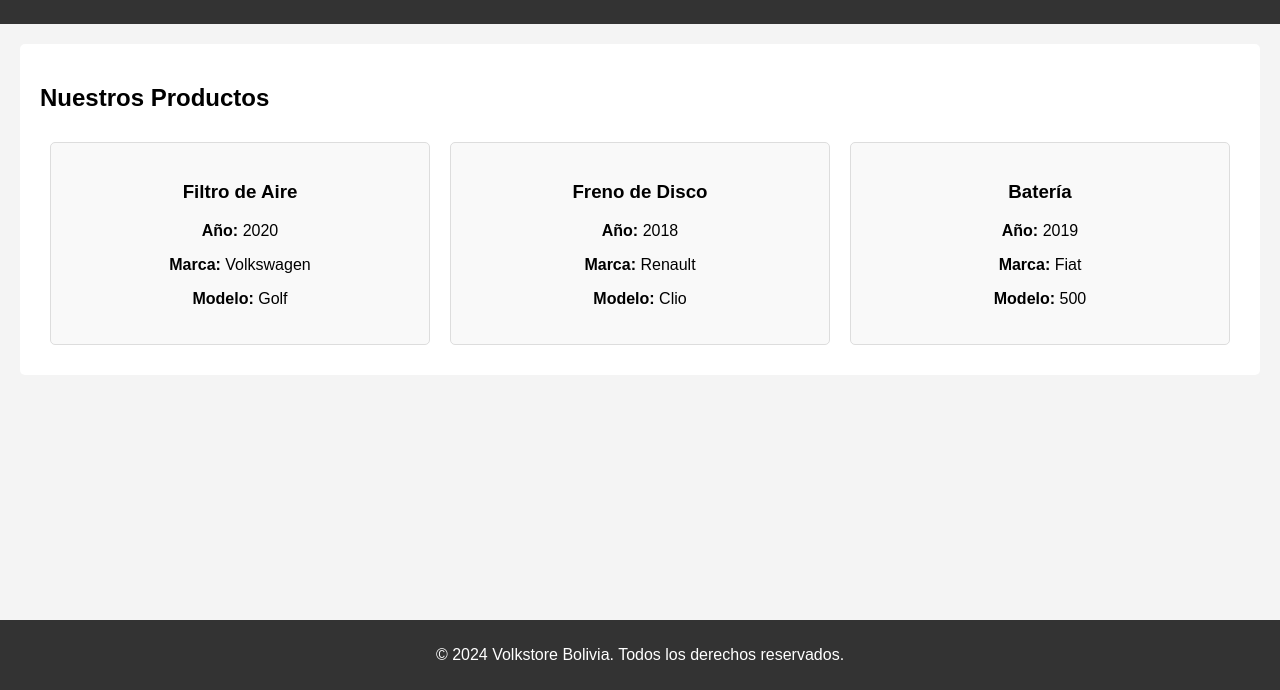
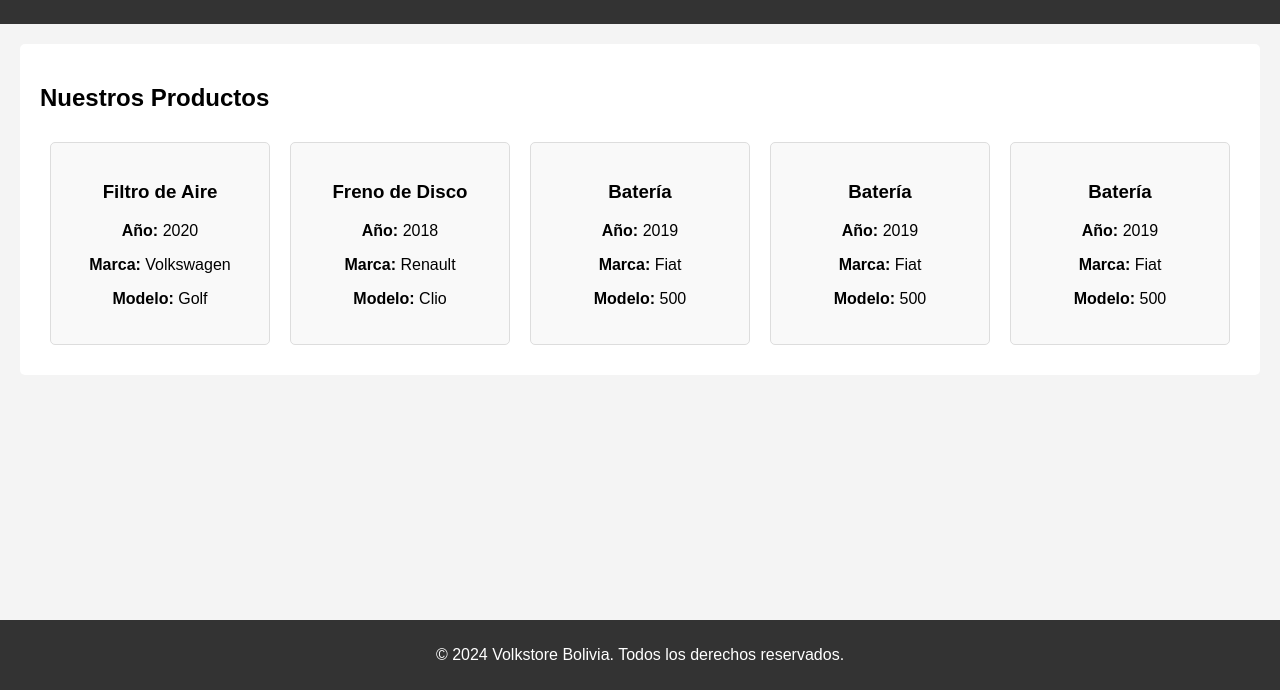
Before and after one commit to Bayareon/Volkstore-Bolivia, a plain HTML site: page productos.html in a window 1280 px wide. Shown: the part 110-800 px from the top of the page. Drawn offline with Linux system fonts and the light colour scheme.

Commit message:
Update productos.html

```diff
--- a/productos.html
+++ b/productos.html
@@ -42,6 +42,20 @@
                     <p><strong>Marca:</strong> Fiat</p>
                     <p><strong>Modelo:</strong> 500</p>
                 </div>
+                <!-- Producto 4 -->
+                <div class="product-item">
+                    <h3>Batería</h3>
+                    <p><strong>Año:</strong> 2019</p>
+                    <p><strong>Marca:</strong> Fiat</p>
+                    <p><strong>Modelo:</strong> 500</p>
+                </div>
+                <!-- Producto 5 -->
+                <div class="product-item">
+                    <h3>Batería</h3>
+                    <p><strong>Año:</strong> 2019</p>
+                    <p><strong>Marca:</strong> Fiat</p>
+                    <p><strong>Modelo:</strong> 500</p>
+                </div>
                 <!-- Agrega más productos aquí -->
             </div>
         </section>
```
